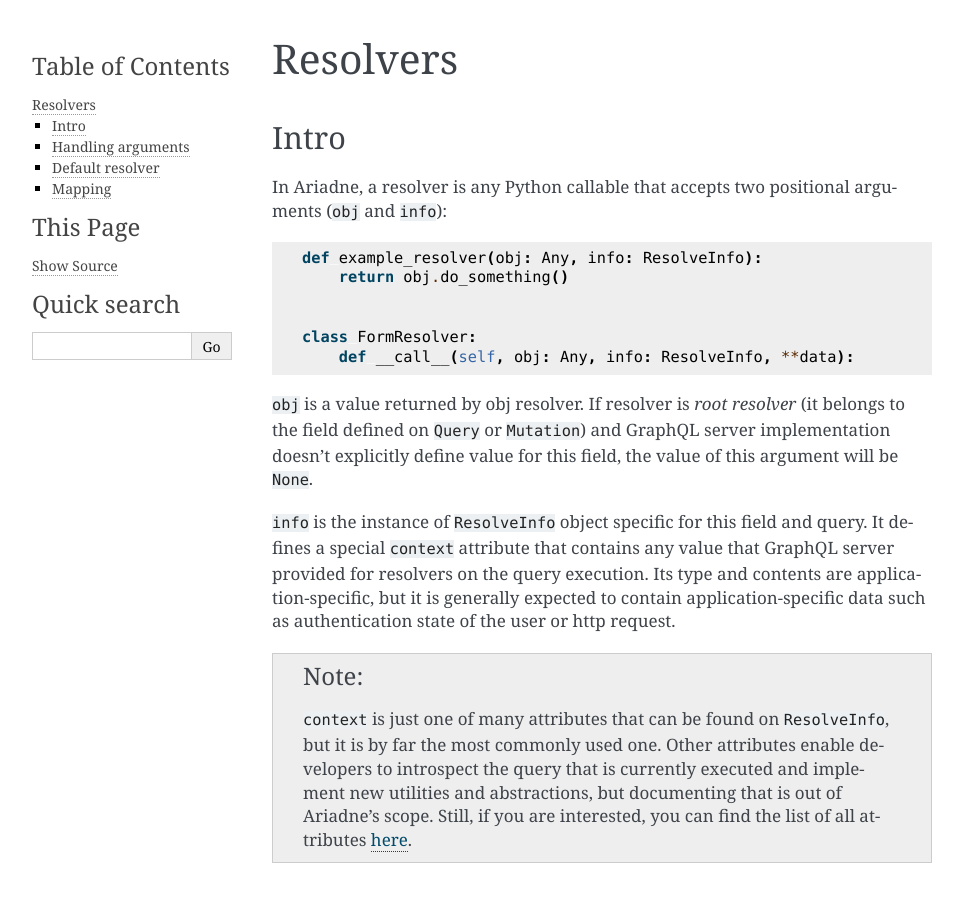
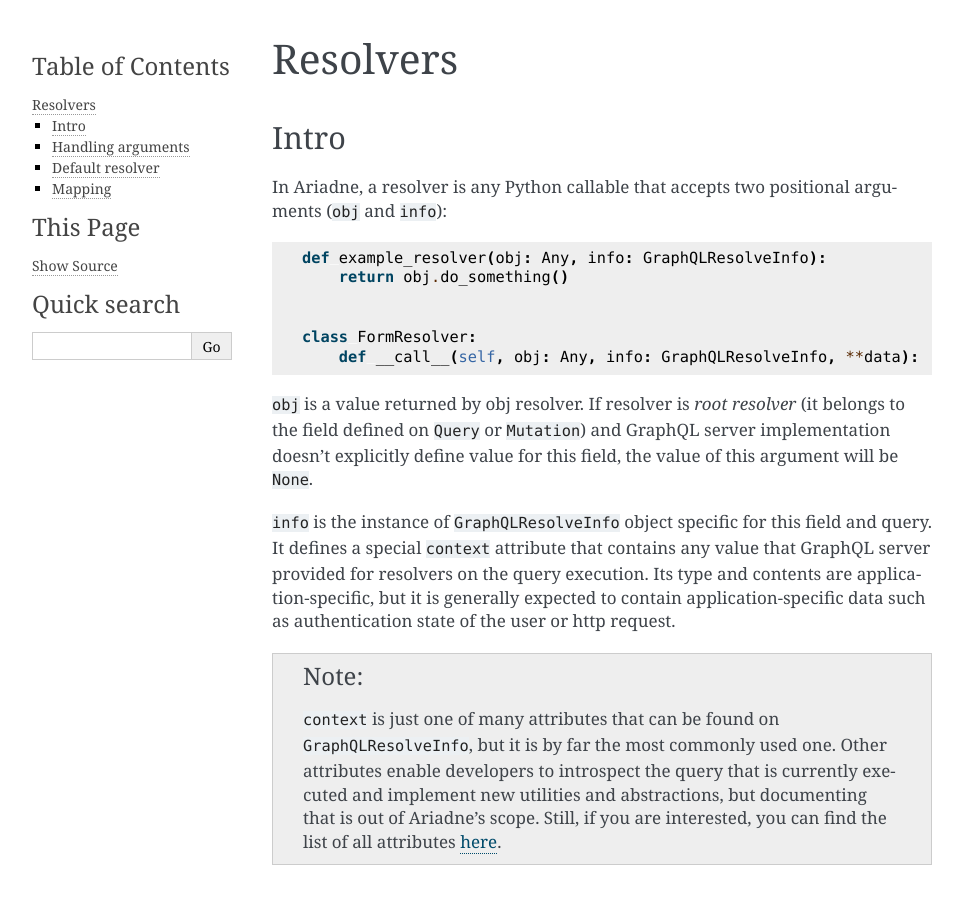
Before and after one commit to mirumee/ariadne, a Sphinx documentation site: the page built from docs/resolvers.rst, in a window 1280 px wide and 900 px high. Shown: the whole window, without its empty margins (148-1111 px from the left). Built offline with Sphinx 7.4.7, drawn with Linux system fonts in a browser that asks for light colours.

Commit message:
Update ResolveInfo docs

```diff
--- a/docs/resolvers.rst
+++ b/docs/resolvers.rst
@@ -6,20 +6,20 @@ Intro
 
 In Ariadne, a resolver is any Python callable that accepts two positional arguments (``obj`` and ``info``)::
 
-    def example_resolver(obj: Any, info: ResolveInfo):
+    def example_resolver(obj: Any, info: GraphQLResolveInfo):
         return obj.do_something()
 
 
     class FormResolver:
-        def __call__(self, obj: Any, info: ResolveInfo, **data):
+        def __call__(self, obj: Any, info: GraphQLResolveInfo, **data):
 
 
 ``obj`` is a value returned by obj resolver. If resolver is *root resolver* (it belongs to the field defined on ``Query`` or ``Mutation``) and GraphQL server implementation doesn't explicitly define value for this field, the value of this argument will be ``None``.
 
-``info`` is the instance of ``ResolveInfo`` object specific for this field and query. It defines a special ``context`` attribute that contains any value that GraphQL server provided for resolvers on the query execution. Its type and contents are application-specific, but it is generally expected to contain application-specific data such as authentication state of the user or http request.
+``info`` is the instance of ``GraphQLResolveInfo`` object specific for this field and query. It defines a special ``context`` attribute that contains any value that GraphQL server provided for resolvers on the query execution. Its type and contents are application-specific, but it is generally expected to contain application-specific data such as authentication state of the user or http request.
 
 .. note::
-   ``context`` is just one of many attributes that can be found on ``ResolveInfo``, but it is by far the most commonly used one. Other attributes enable developers to introspect the query that is currently executed and implement new utilities and abstractions, but documenting that is out of Ariadne's scope. Still, if you are interested, you can find the list of all attributes `here <https://github.com/graphql-python/graphql-core/blob/02605b1adce7b287fa9ee6beacd735882954159a/graphql/execution/base.py#L66>`_.
+   ``context`` is just one of many attributes that can be found on ``GraphQLResolveInfo``, but it is by far the most commonly used one. Other attributes enable developers to introspect the query that is currently executed and implement new utilities and abstractions, but documenting that is out of Ariadne's scope. Still, if you are interested, you can find the list of all attributes `here <https://github.com/graphql-python/graphql-core-next/blob/d24f556c20282993d52ccf7a7cf36bacec5ed7db/graphql/type/definition.py#L446>`_.
 
 
 Handling arguments
```
